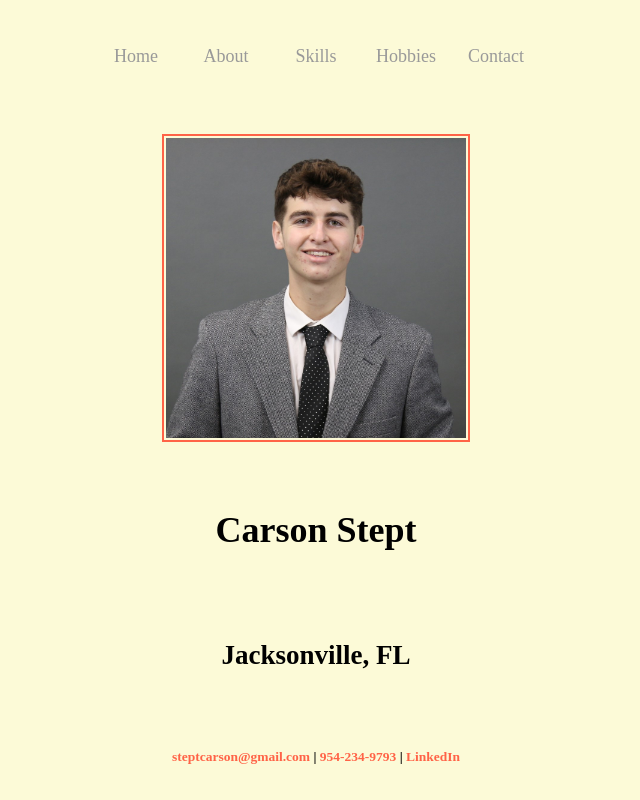
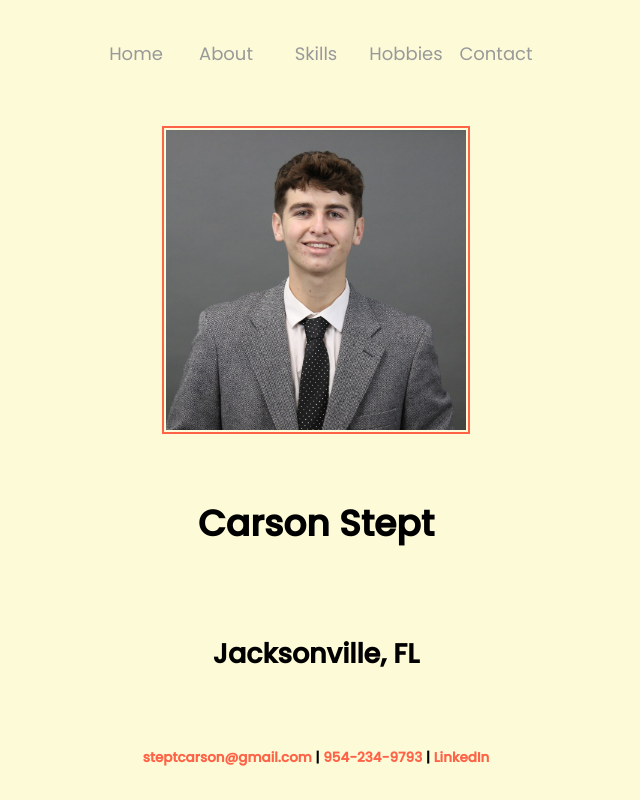
Before and after one commit to codeson2003/codeson2003.github.io, a plain HTML site: page about.html in a window 1280 px wide. Shown: the whole page, without its empty margins (324-964 px from the left). Drawn offline with Linux system fonts and the light colour scheme.

Commit message:
Update about.html

```diff
--- a/about.html
+++ b/about.html
@@ -5,9 +5,12 @@
     		<meta name="viewport" content="width=device-width, initial-scale=1.0">
 		<title>About me</title>
 
-		<link rel="preconnect" href="https://fonts.googleapis.com">
-		<link rel="preconnect" href="https://fonts.gstatic.com" crossorigin>
-		<link href="https://fonts.googleapis.com/css2?family=Titillium+Web:ital@1&display=swap" rel="stylesheet">
+		<link rel="preconnect" href="https://fonts.googleapis.com" />
+	   	<link rel="preconnect" href="https://fonts.gstatic.com" crossorigin />
+	   	<link
+	      	href="https://fonts.googleapis.com/css2?family=Poppins:wght@300;400;500&display=swap"
+	      	rel="stylesheet"
+	    	/>
 		<link rel="stylesheet" href="styles.css" />
 		<link rel="icon" type="image/x-icon" href="https://raw.githubusercontent.com/codeson2003/codeson2003.github.io/main/updatedPortrait.JPG">
 	</head>
```
